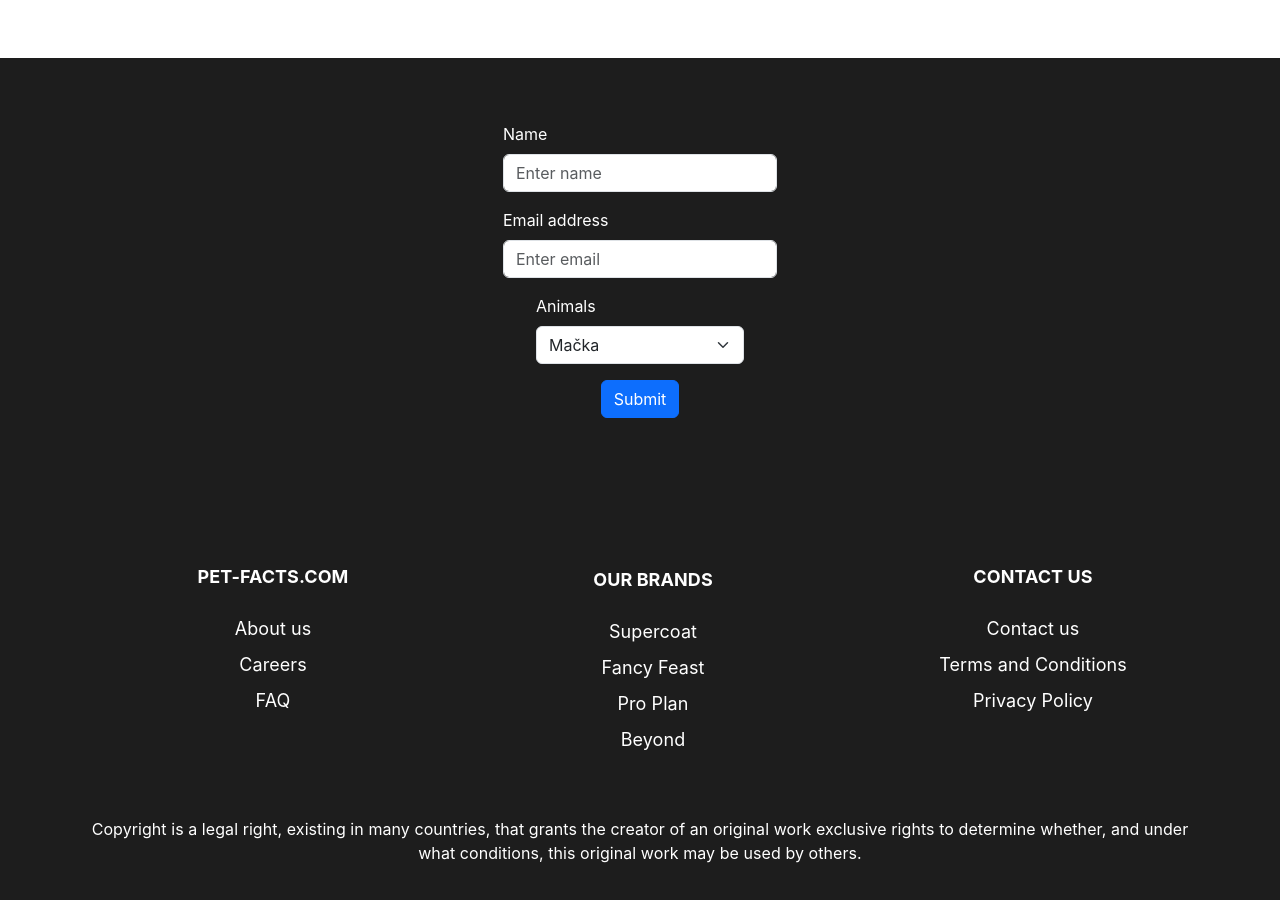
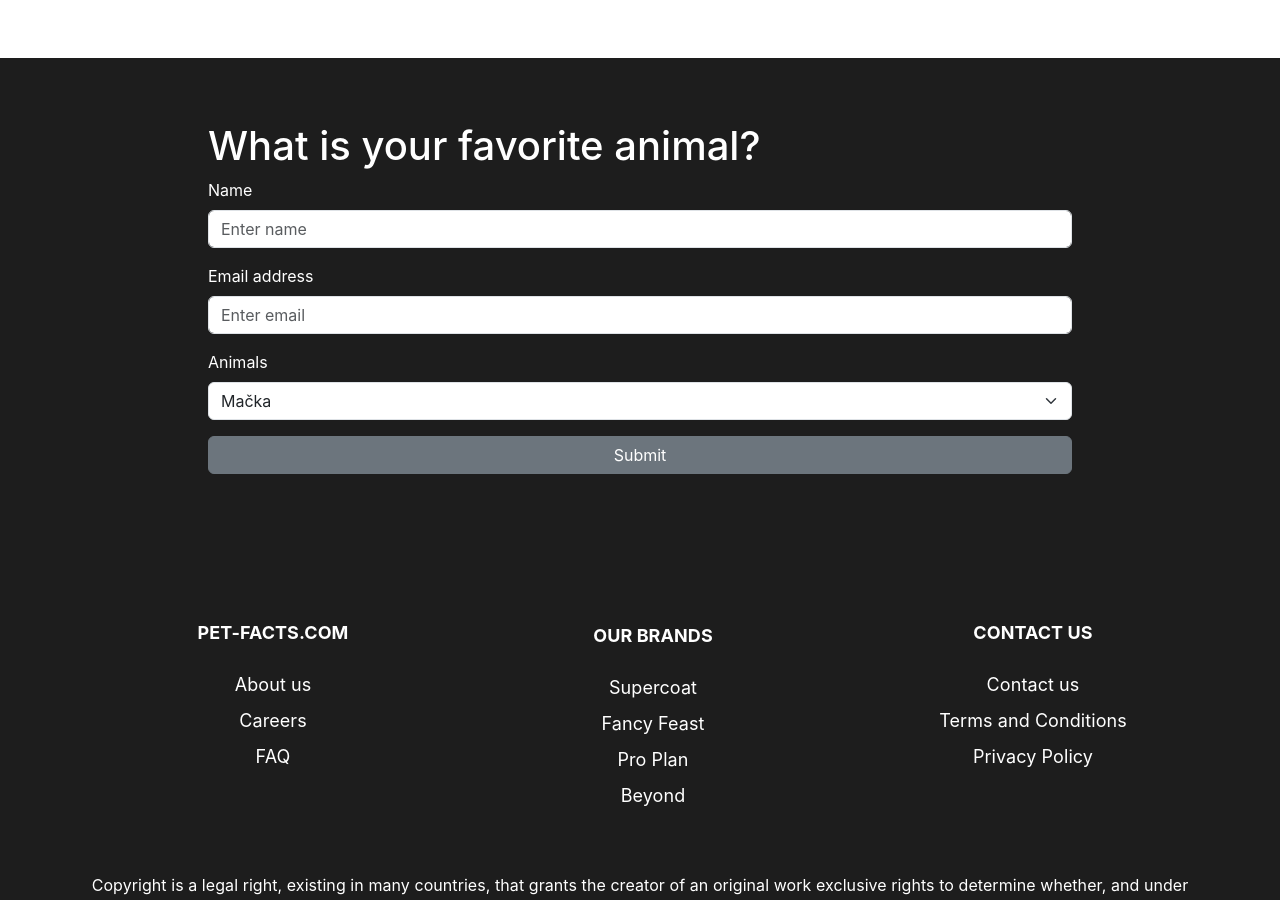
Before and after one commit to fadingbeat/react-template, a React (Create React App) app: page / in a window 1280 px wide. Shown: the part 2945-3845 px from the top of the page. Built offline with nearby package versions, Linux system fonts and the light colour scheme.

Commit message:
styling changes and fixes

```diff
--- a/src/App.css
+++ b/src/App.css
@@ -149,9 +149,53 @@
   color: #fff;
   padding: 4em;
 }
-.form-select {
-  width: 13em;
+
+.form-group {
+  display: flex;
+  justify-content: space-evenly;
+  flex-direction: column;
+  width: 75%;
 }
+
+@media screen and (max-width: 600px) {
+  .content-bg h1 {
+    font-size: 46px;
+    margin-top: 48px;
+    margin-bottom: 32px;
+  }
+  .text-center.subtitle {
+    margin-top: 40px;
+    margin-bottom: 38px;
+  }
+  .content {
+    padding-bottom: 50px;
+  }
+  .owl-carousel button.owl-prev,
+  .owl-carousel button.owl-next {
+    margin-top: 43px;
+    margin-bottom: 75px;
+  }
+  .owl-carousel button.owl-prev::before {
+    left: 75.67px;
+    margin-left: unset;
+  }
+  .owl-carousel button.owl-next::before {
+    right: 75.67px;
+  }
+  .content-row h2 {
+    text-align: center;
+    margin-top: 30px;
+    margin-bottom: 29px;
+  }
+  .content-row .flex-image-cat {
+    margin-bottom: unset;
+  }
+
+  .footer-col-2 {
+    padding-top: unset !important;
+  }
+}
+
 /* Animations */
 
 .flex-image-cat,
--- a/src/ContactForm/contact.jsx
+++ b/src/ContactForm/contact.jsx
@@ -23,6 +23,8 @@ function Contact() {
         onSubmit={handleSubmit}
         className="contact-form"
       >
+        <div className="form-group">
+          <h1>What is your favorite animal?</h1>
           <Form.Group className="mb-3">
             <Form.Label>Name</Form.Label>
             <Form.Control type="input" placeholder="Enter name" required />
@@ -41,9 +43,10 @@ function Contact() {
               <option value="hrčak">Hrčak</option>
             </Form.Select>
           </Form.Group>
-        <Button variant="primary" type="submit">
+          <Button variant="secondary" type="submit">
             Submit
           </Button>
+        </div>
       </Form>
     </div>
   );
--- a/src/Footer/footer.jsx
+++ b/src/Footer/footer.jsx
@@ -19,7 +19,7 @@ export default function Footer() {
               </ul>
             </nav>
           </Col>
-          <Col style={{ paddingTop: "3px" }}>
+          <Col className="footer-col-2" style={{ paddingTop: "3px" }}>
             <nav>
               <ul>
                 <li>
```
Lines whose indentation alone changed are shown as unchanged.
